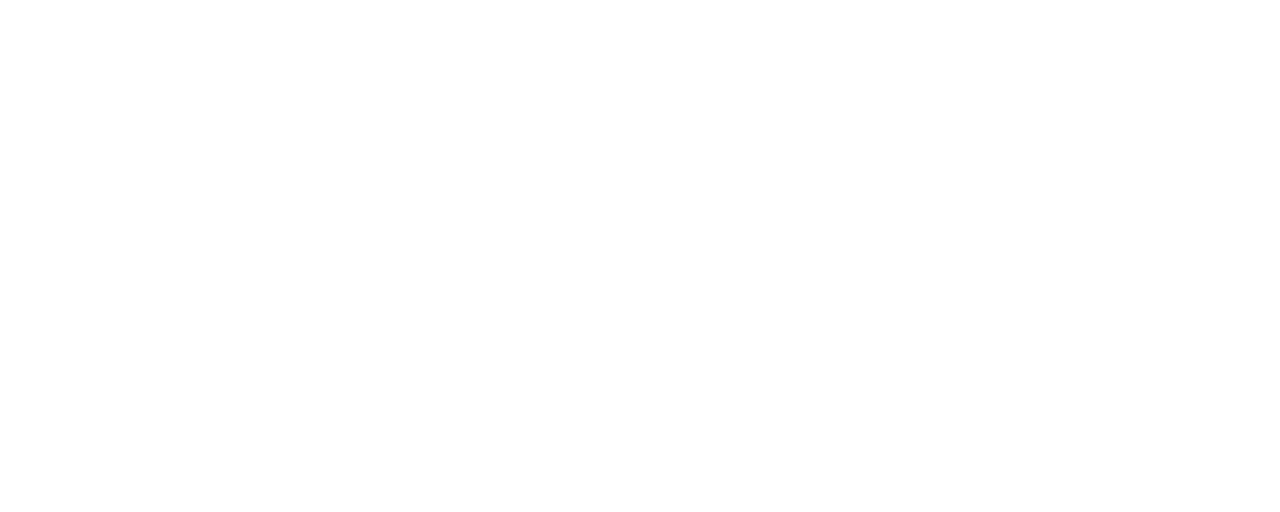
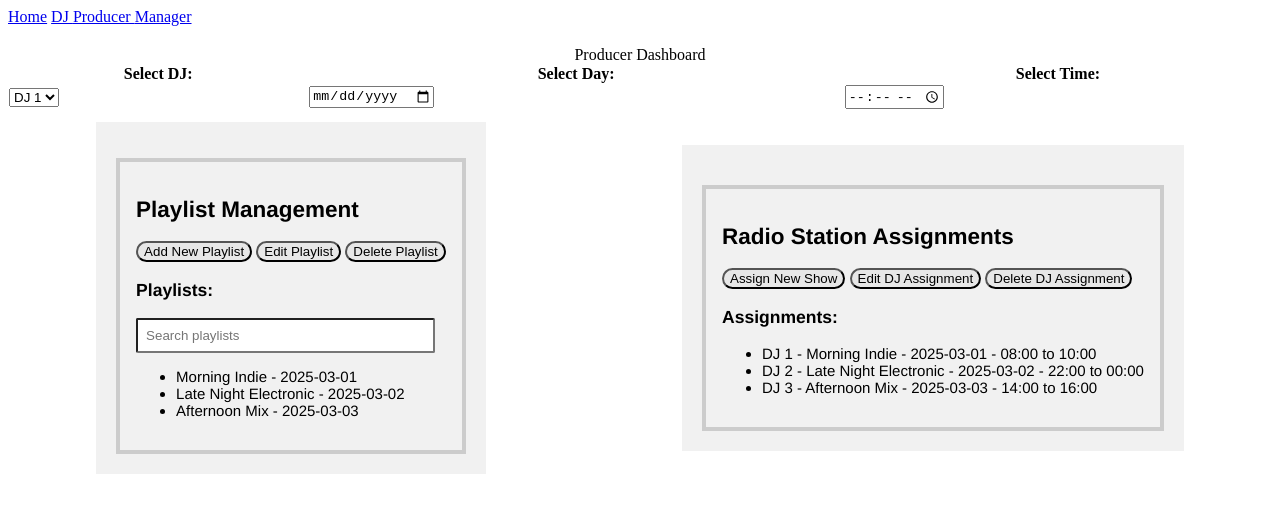
Before and after one commit to mckenzieyou1/Assignment2_SWE432, a plain HTML site: page producer.html in a window 1280 px wide. Drawn offline with Linux system fonts and the light colour scheme.

Commit message:
producer page updated

```diff
--- /dev/null
+++ b/assets/css/producer.css
@@ -0,0 +1,40 @@
+
+
+.dashboard-container {
+   display: flex;
+    flex-direction: row;
+   justify-content: space-around;
+   align-items: center;
+   gap: 20px;
+   column-width: auto;
+    font-family: 'Franklin Gothic Medium', 'Arial Narrow', Arial, sans-serif;
+
+}
+
+.dashboard-card {
+    background-color: #f1f1f1;
+  margin: 10px;
+    padding: 20px;
+
+  font-size: 15px;
+}
+
+button {
+   background-color: #e7e7e7; color: black;
+   border-radius: 12px;
+
+}
+input[type="text"] {
+    align-items: center;
+   width: 90%;
+   padding: 8px;
+   border-radius: 2px;
+
+}
+
+table {
+   width: 100%;
+   border-collapse: collapse;
+   margin-top: 20px;
+
+}
--- a/dj.html
+++ b/dj.html
@@ -6,7 +6,7 @@
   <meta name="viewport" content="width=device-width, initial-scale=1" />
   <title>DJ · Campus Radio</title>
   <link rel="stylesheet" href="assets/css/base.css">
-  <link rel="stylesheet" href="assets/css/groupXX.css">
+
 </head>
 <body>
   <div class="layout">
@@ -48,7 +48,7 @@
             <label for="pselect">Playlist</label>
             <select id="pselect" name="pselect" required>
               <option value="" disabled selected>Select a playlist</option>
-              <option>Morning Indie — 2025-03-01</option>
+              <option>Morning Indie - 2025-03-01</option>
               <option>Late Night Electronic — 2025-03-02</option>
               <option>Afternoon Mix — 2025-03-03</option>
             </select>
--- a/producer.html
+++ b/producer.html
@@ -0,0 +1,97 @@
+<!DOCTYPE html>
+<html lang="en">
+
+<head>
+    <meta charset="UTF-8">
+    <meta name="viewport" content="width=device-width, initial-scale=1">
+    <title>Producer Page</title>
+    <link rel="stylesheet" href="assets/css/producer.css">
+
+</head>
+<body>
+
+<div >
+    <a href="index.html">Home</a>
+    <a href="dj.html">DJ </a>
+    <a href="producer.html">Producer </a>
+    <a href="manager.html">Manager </a>
+  </div>
+
+<div>
+<table>
+    <caption>Producer Dashboard</caption>
+    <thead>
+        <tr>
+            <th>Select DJ:</th>
+            <th>Select Day:</th>
+            <th>Select Time:</th>
+        </tr>
+    </thead>
+    <tbody>
+        <tr>
+            <td>
+                <select>
+                    <option value="dj1">DJ 1</option>
+                    <option value="dj2">DJ 2</option>
+                    <option value="dj3">DJ 3</option>
+                </select>
+            </td>
+
+            <td>
+                <input type="date">
+            </td>
+            <td>
+                <input type="time">
+            </td>
+        </tr>
+        <tr>
+            <td>
+
+            </td>
+        </tr>
+    </tbody>
+
+
+</table>
+    </section>
+    <div class="dashboard-container">
+       <div class="dashboard-card">
+    <article style="border: 4px solid #ccc; padding: 16px; margin-top: 16px ;">
+        <h2>Playlist Management</h2>
+        <button>Add New Playlist</button>
+        <button>Edit Playlist</button>
+        <button>Delete  Playlist</button>
+
+        <h3>Playlists:</h3>
+        <input type="text" placeholder="Search playlists">
+
+        <ul>
+            <li>Morning Indie - 2025-03-01</li>
+            <li>Late Night Electronic - 2025-03-02</li>
+            <li>Afternoon Mix - 2025-03-03</li>
+        </ul>
+    </article>
+         </div>
+         <div class="dashboard-card">
+    <article style="border: 4px solid #ccc; padding: 16px; margin-top: 20px ; ">
+        <h2>Radio Station Assignments</h2>
+        <button>Assign New Show</button>
+        <button>Edit DJ Assignment</button>
+        <button>Delete DJ Assignment</button>
+
+        <h3>Assignments:</h3>
+        <ul>
+            <li>DJ 1 - Morning Indie - 2025-03-01 - 08:00 to 10:00</li>
+            <li>DJ 2 - Late Night Electronic - 2025-03-02 - 22:00 to 00:00</li>
+            <li>DJ 3 - Afternoon Mix - 2025-03-03 - 14:00 to 16:00</li>
+        </ul>
+    </article>
+    </div>
+
+    </div>
+    </main>
+
+</div>
+
+</body>
+</html>
```
Also changed, not shown: assets/css/group01.css (deleted).
